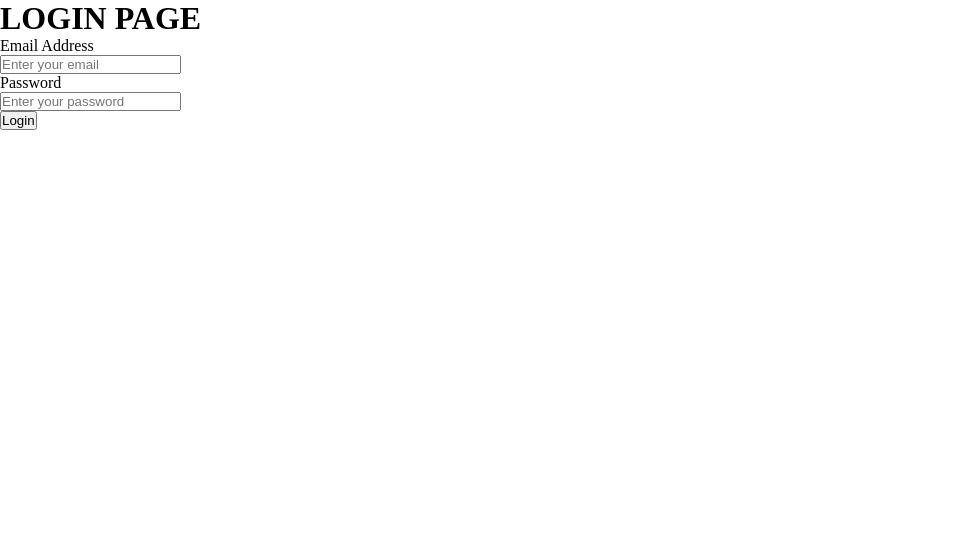
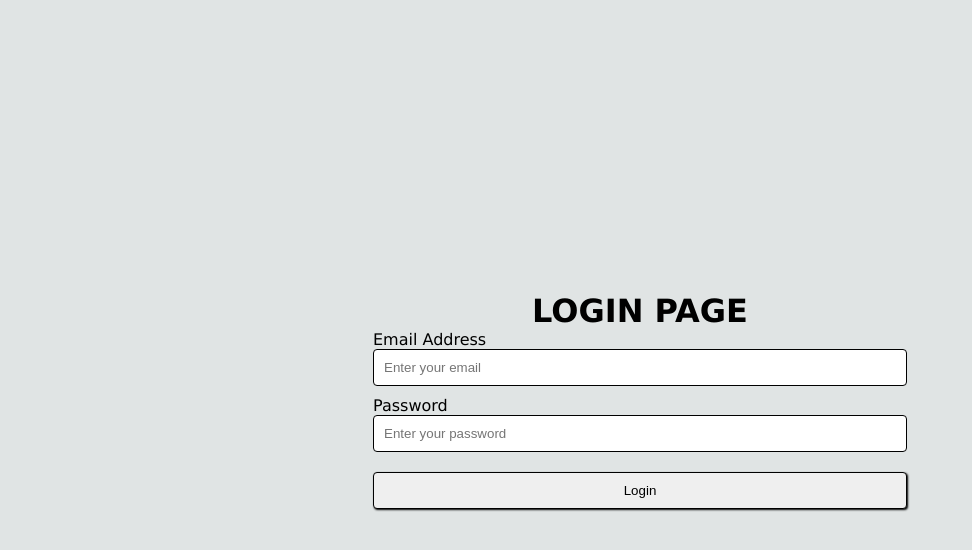
Before and after one commit to Phildeoner/Work-flow, a plain HTML site: page index.html in a window 1280 px wide. Shown: the whole page, without its empty margins (0-972 px from the left). Drawn offline with Linux system fonts and the light colour scheme.

Commit message:
Style html contents (#4)

```diff
--- a/resources/css/styles.css
+++ b/resources/css/styles.css
@@ -2,3 +2,44 @@
   margin: 0;
   padding: 0;
 }
+
+body {
+  background-color: rgb(224, 228, 228);
+  font-family: Verdana, Geneva, Tahoma, sans-serif;
+}
+
+.container {
+  display: flex;
+  flex-direction: column;
+  justify-content: center;
+  align-items: center;
+  height: 100vh;
+}
+
+input {
+  width: 40vw;
+  padding: 10px;
+  border-radius: 4px;
+  border: black 1px solid;
+}
+
+button {
+  padding: 10px 40px;
+  border-radius: 4px;
+  border: black 1px solid;
+  box-shadow: 1px 1px 2px;
+  margin-top: 10px;
+  cursor: pointer;
+
+}
+
+button:hover {
+  background-color: aliceblue;
+}
+
+form {
+  display: flex;
+  flex-direction: column;
+  gap: 10px;
+
+}
```
